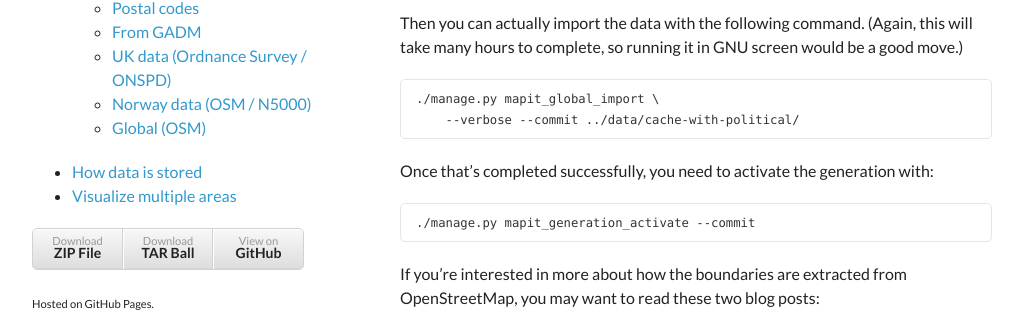
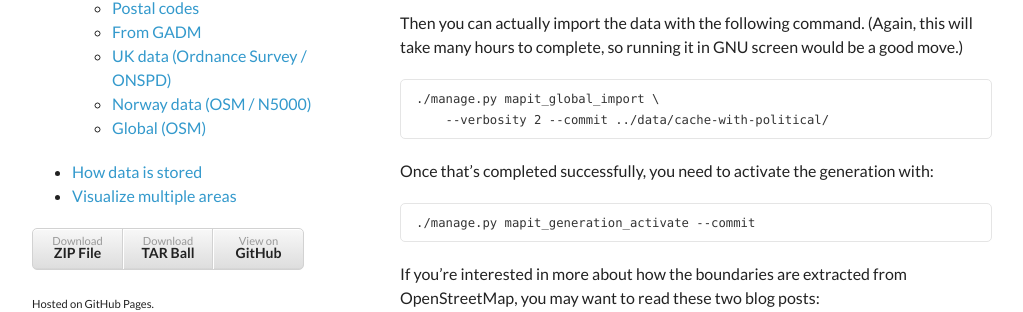
Before and after one commit to mysociety/mapit, a Jekyll site: the page built from import/global.md, in a window 1280 px wide and 900 px high, scrolled down 1147 px. Shown: the part 454-766 px from the top of the window, without its empty margins (128-1151 px from the left). Built offline with Jekyll 4.4.1, drawn with Linux system fonts in a browser that asks for light colours.

Commit message:
Update to use standard verbosity argument.

```diff
--- a/import/global.md
+++ b/import/global.md
@@ -82,7 +82,7 @@ Then you can actually import the data with the following command.
 screen would be a good move.)
 
     ./manage.py mapit_global_import \
-        --verbose --commit ../data/cache-with-political/
+        --verbosity 2 --commit ../data/cache-with-political/
 
 Once that's completed successfully, you need to activate the
 generation with:
```
